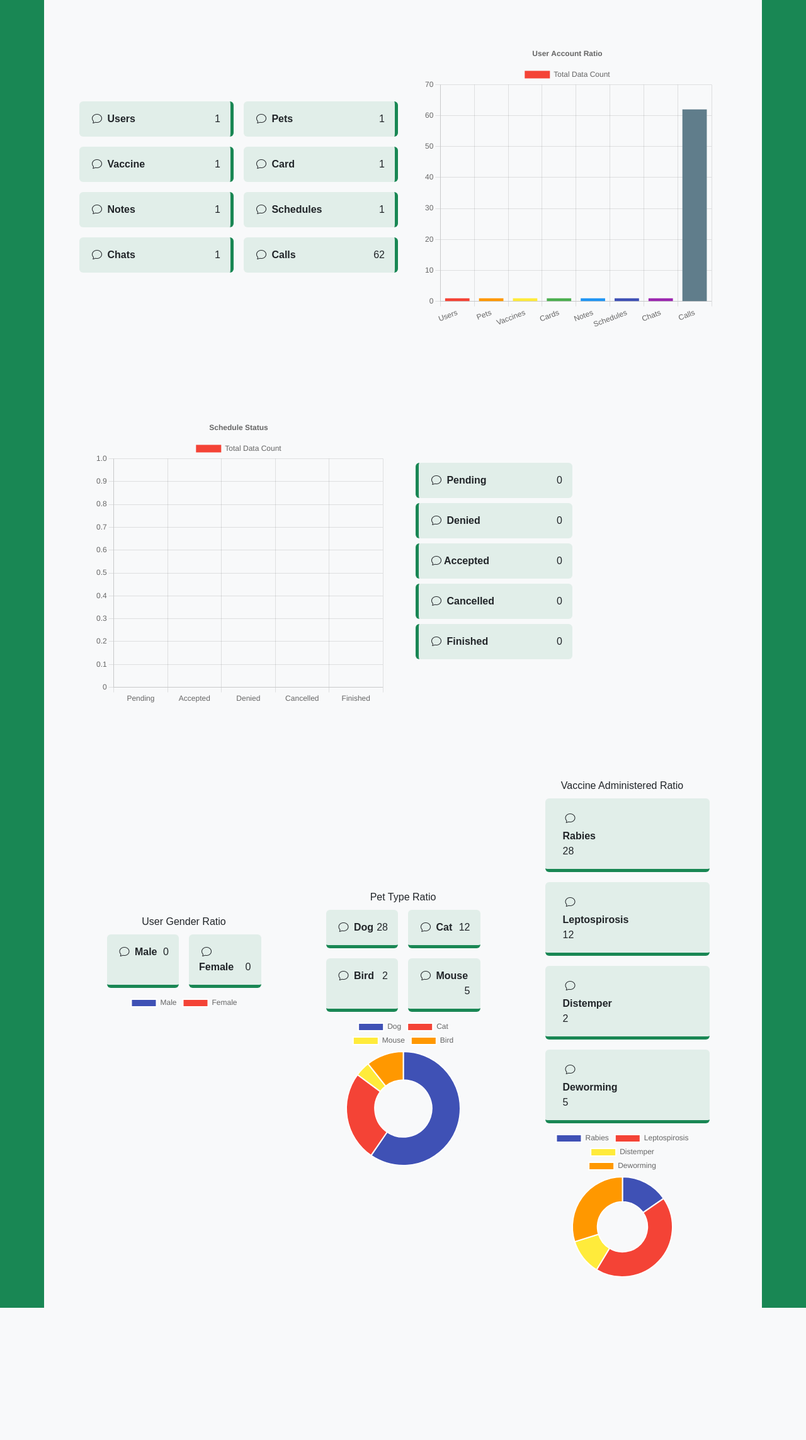
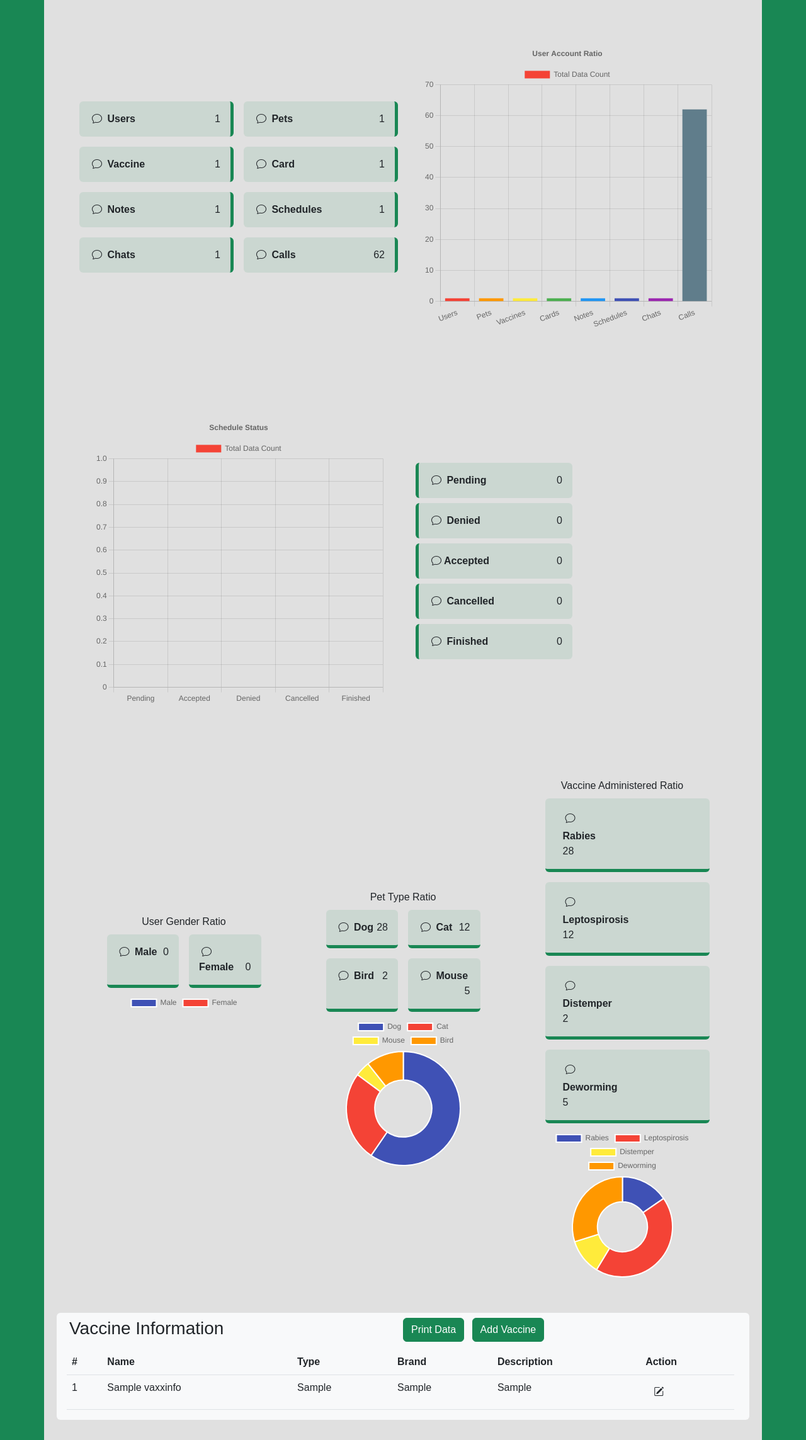
Before and after one commit to QuasarCodeGeek/AlagApp, a PHP site: page /dashboard.php in a window 1280 px wide. Shown: the part 46-2333 px from the top of the page at 63% size. Before the commit the page ends 2123 px from the top, so only its background shows below. Run offline with PHP 8.4, Linux system fonts and the light colour scheme; tables that the repository leaves empty or names only in its code hold one stand-in row (values such as "Sample post"); some libraries are stand-ins or nearby versions.

Commit message:
update dashboard

```diff
--- a/account.php
+++ b/account.php
@@ -90,7 +90,6 @@
             </div>
         </div>
       </main>
-
 <!-- Main Functions -->
 <script src="js/main.js"></script>
 <!-- Ajax Function -->
--- a/dashboard.php
+++ b/dashboard.php
@@ -42,7 +42,7 @@
           </div>
         </div>
       </nav>
-      <main class="container container-fluid bg bg-light">
+      <main class="container container-fluid" style="background-color: #E0E0E0;">
           <div class="row p-5"><!-- First Graph -->
             <div class="col-6 m-auto">
               <div class="row">
@@ -186,7 +186,53 @@
             <canvas id="donutvax" width="50" height="50"></canvas>
           </div>
         </div>
-      </main>
+    <div class="row bg bg-light rounded m-2 p-2">
+      <div class="row">
+        <div class="col">
+          <h3 class="">Vaccine Information</h3>
+        </div>
+        <div class="col flex-end">
+          <button class="btn btn-success me-2">Print Data</button>
+          <button class="btn btn-success">Add Vaccine</button>
+        </div>
+      </div>
+      <div class="row">
+      <table class="table m-2">
+        <thead>
+          <tr>
+            <th>#</th>
+            <th>Name</th>
+            <th>Type</th>
+            <th>Brand</th>
+            <th>Description</th>
+            <th>Action</th>
+          </tr>
+        </thead>
+        <tbody>
+        <?php
+          $vaxx = "SELECT * FROM alagapp_db.tbl_vaxxinfo";
+          $resvaxx = $connect->query($vaxx);
+          $resvaxx->execute();
+          if($resvax->rowCount()>0){
+            $i=1;
+            while($rowvaxx = $resvaxx->fetch(PDO::FETCH_ASSOC)){
+              echo "<tr>
+              <td>".$i."</td>
+              <td>".$rowvaxx['vaxname']."</td>
+              <td>".$rowvaxx['vaxtype']."</td>
+              <td>".$rowvaxx['vaxbrand']."</td>
+              <td>".$rowvaxx['vaxdes']."</td>
+              <td><button class='btn' onClick='vaccineEdit(".$rowvaxx['vaxid'].")'><i class='bi bi-pencil-square'></i></button></td>
+            </tr>";
+            $i++;
+            }
+          }
+        ?>
+        </tbody>
+      </table>
+      </div>
+    </div><br>
+  </main>
 
 <!-- Main Functions -->
 <script> src="js/main.js"</script>
--- a/php/dataAnalytics.php
+++ b/php/dataAnalytics.php
@@ -170,5 +170,4 @@
     // Total Voice Call
     // Total Video Call
     // Voice to Video Call Ratio
-
 ?>
```
